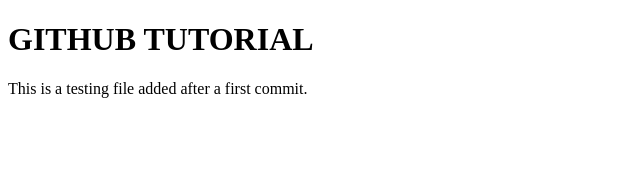
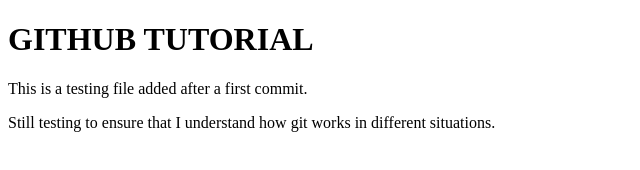
Before and after one commit to Seven-324/Final-Project, a plain HTML site: page index.html in a window 1280 px wide. Shown: the whole page, without its empty margins (0-640 px from the left). Drawn offline with Linux system fonts and the light colour scheme.

Commit message:
Added another paragraph.

```diff
--- a/index.html
+++ b/index.html
@@ -8,5 +8,6 @@
 <body>
     <h1>GITHUB TUTORIAL</h1>
     <p>This is a testing file added after a first commit.</p>
+    <p>Still testing to ensure that I understand how git works in different situations.</p>
 </body>
 </html>
```
